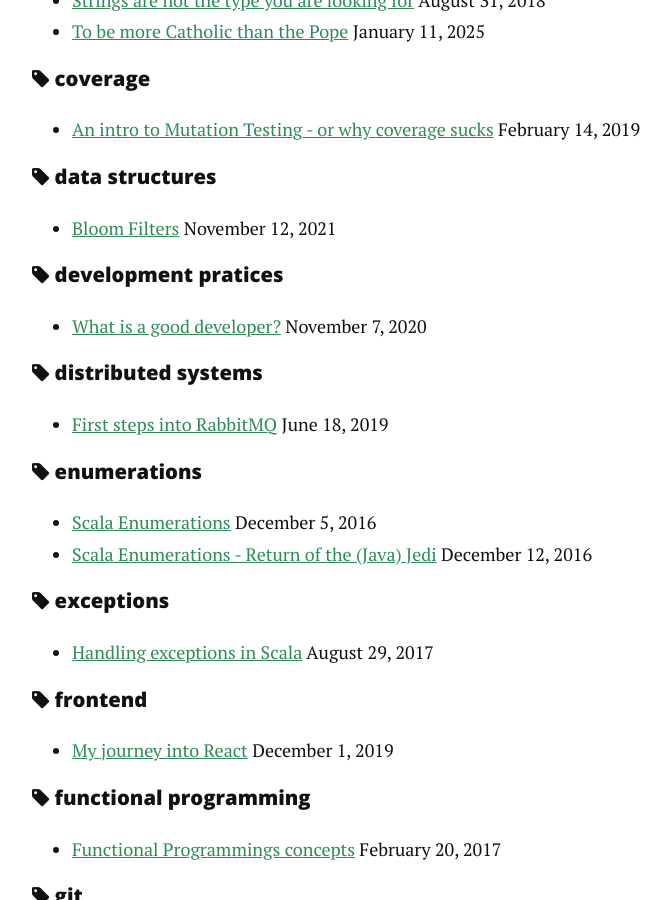
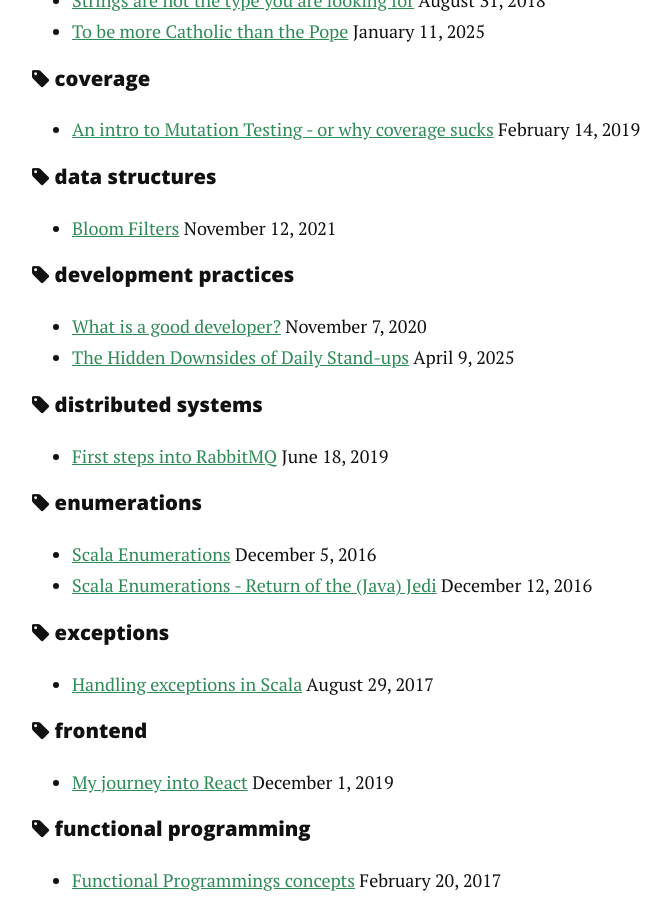
Before and after one commit to pedrorijo91/pedrorijo91.github.io, a Jekyll site: the page built from tags.html, in a window 1280 px wide and 900 px high, scrolled down 806 px. Shown: the whole window, without its empty margins (158-829 px from the left). Built offline with Jekyll 4.4.1, drawn with Linux system fonts in a browser that asks for light colours; some of the changed lines change nothing that is shown.

Commit message:
Add blog post on downsides of daily stand-ups

```diff
--- a/_posts/2020-11-07-what-is-a-good-developer.markdown
+++ b/_posts/2020-11-07-what-is-a-good-developer.markdown
@@ -6,7 +6,7 @@
 image: super_developer.png
 description: 'How to be a good developer - beyond the technical skills'
 
-tags: [interview, development pratices]
+tags: [interview, development practices]
 ---
 
 <span class="dropcap">R</span>ecently I've been through a few different recruitment processes. And many times I was asked about the definition of a *Senior Software Engineer*, for good developer traits, what kind of developers I like to work with, and a few other variations of this question.
--- /dev/null
+++ b/_posts/2025-04-09-daily.markdown
@@ -0,0 +1,56 @@
+---
+layout: post
+
+title: 'The Hidden Downsides of Daily Stand-ups'
+date: 2025-04-09 12:00:00
+description: 'A critical look at daily stand-ups and how they often disrupt focus, delay progress, and become performative rituals instead of productive meetings.'
+
+tags: [development practices]
+---
+
+Daily stand-ups are one of those agile rituals that seem universally accepted—almost dogmatic at this point. For many teams, it’s a quick sync-up to align, share blockers, and plan the day. But while the intent is sound, the execution often introduces more friction than flow. I'd like to share some significant downsides I've experienced in the past.
+
+## 1. An Expensive Context Switch
+
+If you’ve ever read Paul Graham’s excellent piece on [Maker’s Schedule vs Manager’s Schedule](https://www.paulgraham.com/makersschedule.html), you’ll know that meetings in the middle of a maker’s morning are costly. Let’s break down what a typical morning looks like when there's a stand-up at 10:00 AM.
+
+Imagine someone starts working at 9:15 AM:
+
+- 9:15 – 9:30: Checking email, Slack, and other notifications.
+- 9:30 – 9:55: Not enough time for deep work, so we often default to shallow tasks
+- 10:00 – 10:30: Daily stand-up (let's hope it ends on time)
+- 10:30 – 10:40: Quick follow-ups and tangents
+- 10:40 – 11:00: Attempting to regain focus
+- 11:00 – 12:30: Solid block of uninterrupted focus time
+
+At best, true focus begins around 11:00 AM. Then we might get 90 minutes of quality work before lunch distractions kick in. **That’s 90 minutes of productive time in a 195-minute morning window**. And if there's *any* additional meeting—say, a 15-minute one-on-one—focus time is basically gone.
+
+Now compare that to a day *without* a stand-up:
+
+- 9:15 – 9:30: Checking email, Slack, and other notifications.
+- 9:30 – 12:30: Solid block of uninterrupted focus time
+
+That’s **180 minutes of deep work — double the output potential**.
+
+## 2. "I’ll Do It After Stand-up"
+
+A subtle behavioral pattern I’ve noticed: people try to cluster their distractions together—and the daily stand-up becomes the anchor point. If someone gets a PR review request at 4:00 PM, it’s not uncommon to hear:
+**“I’ll take a look before/after stand-up tomorrow.”**
+
+It’s not necessarily procrastination—just an attempt to batch all the interruptions into a single block. The downside? That small task might wait a full 18 hours, even if it only takes 5 minutes. Multiply that across a team and it starts to drag velocity down.
+
+Similarly, folks will often hold off on raising issues until the stand-up, even when async tools are available. Instead of being a support mechanism, the stand-up becomes a bottleneck for communication and progress.
+
+## 3. Reading the JIRA Board Aloud
+
+Let’s be honest—many daily stand-ups devolve into teams reading their JIRA board. Everyone’s already aware of the tickets in progress by looking at it. We don’t need someone to vocalize, “Yesterday I worked on ABC-123, today I’ll continue working on ABC-123.” There’s rarely new or actionable information exchanged.
+
+If that's the case, is a synchronous meeting even necessary?
+
+## Alternatives?
+
+Tools like [Range](https://www.range.co/blog/asynchronous-daily-standups) and even a simple Slack thread can support asynchronous stand-ups. They preserve the value of sharing updates while eliminating the scheduling cost and focus disruption. Plus, async updates can be revisited later—perfect for distributed teams or those working across time zones.
+
+---
+
+Daily stand-ups *can* be useful—but only if they actually deliver value to the team. If they’re just a ritual, it might be time to question whether they’re helping us move faster or just feel like we are.
```
